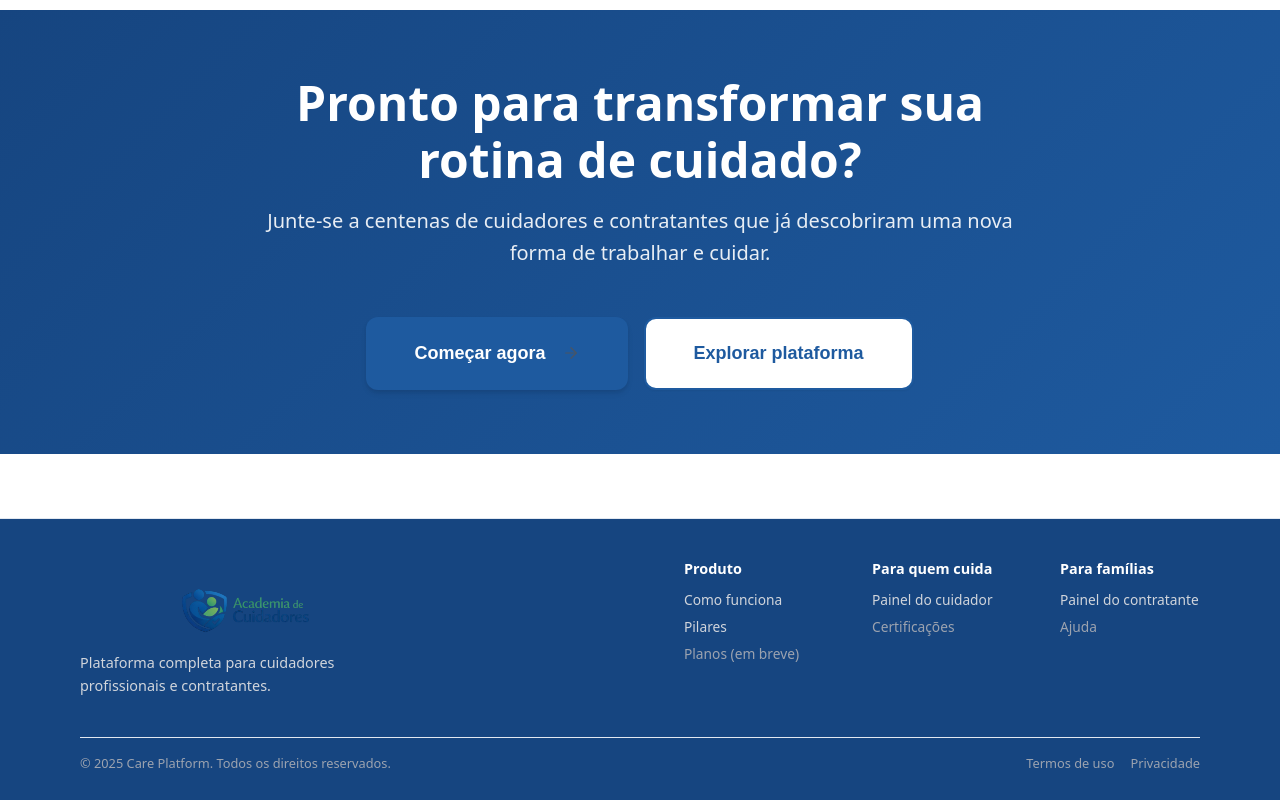
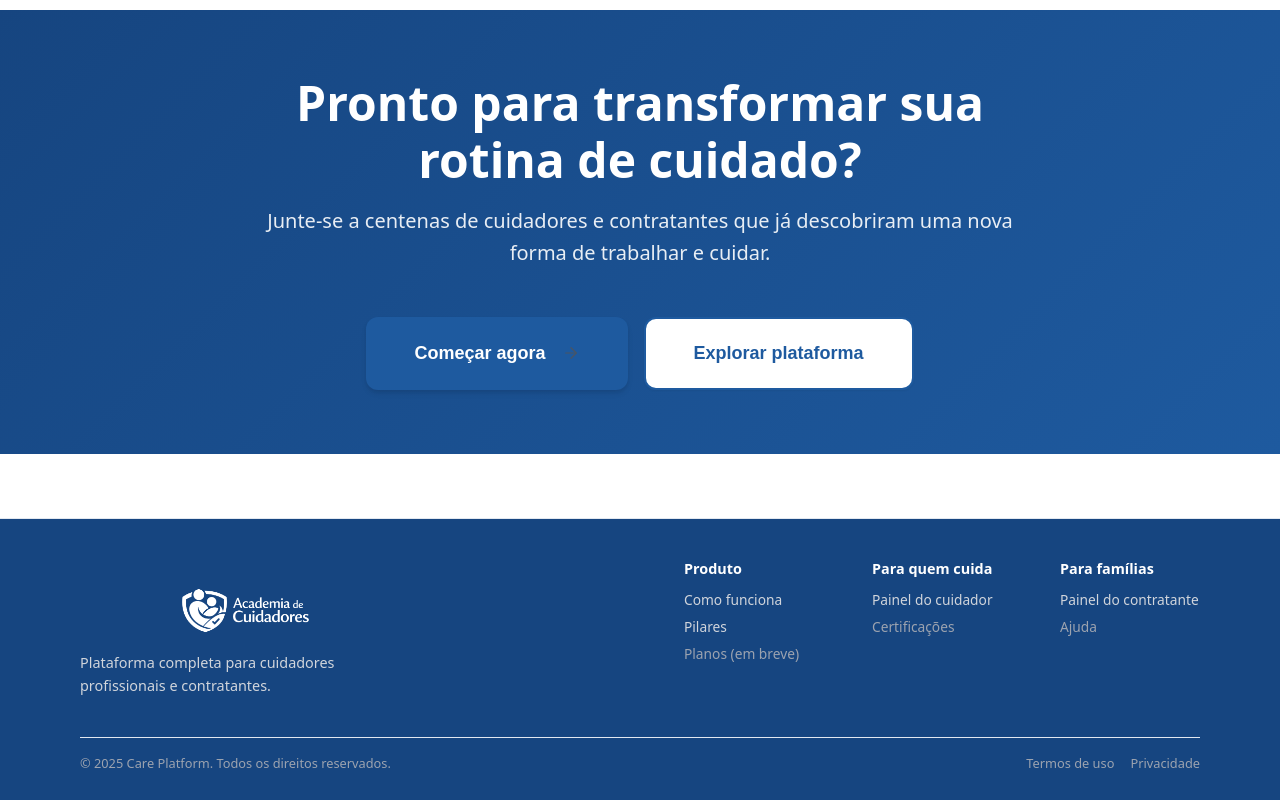
Before and after one commit to g4trader/care-platform, a Next.js app in the folder frontend/: page / in a window 1280 px wide. Shown: the part 5485-6285 px from the top of the page. Built offline with nearby package versions, Linux system fonts and the light colour scheme; no server answers.

Commit message:
feat: adiciona versão monocromática da logo no rodapé
- Aplica filtro CSS para converter logo em branco no footer
- Logo agora aparece em branco sobre fundo azul escuro
- Mantém a mesma logo SVG, apenas com filtro visual

```diff
--- a/frontend/src/app/globals.css
+++ b/frontend/src/app/globals.css
@@ -2531,6 +2531,10 @@ body {
   margin-bottom: 0.6rem;
 }
 
+.cp-footer-logo-mono {
+  filter: brightness(0) invert(1);
+}
+
 .cp-footer-brand p {
   font-size: 0.9rem;
   color: var(--color-gray-300);
--- a/frontend/src/components/layout/AppFooter.tsx
+++ b/frontend/src/components/layout/AppFooter.tsx
@@ -16,6 +16,7 @@ export function AppFooter() {
               alt="Care Platform"
               width={351}
               height={83}
+              className="cp-footer-logo-mono"
             />
             <p>Plataforma completa para cuidadores profissionais e contratantes.</p>
           </div>
```
